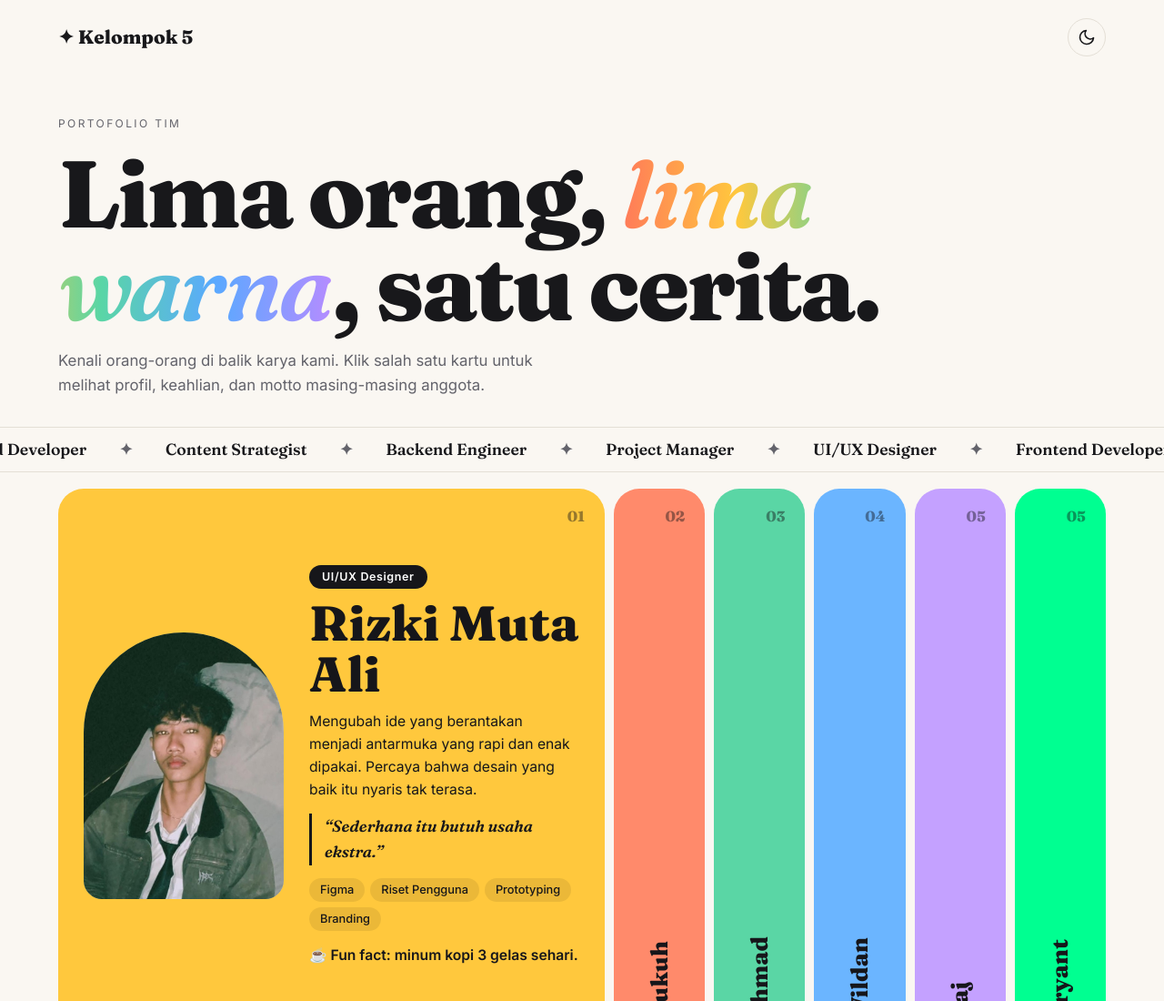
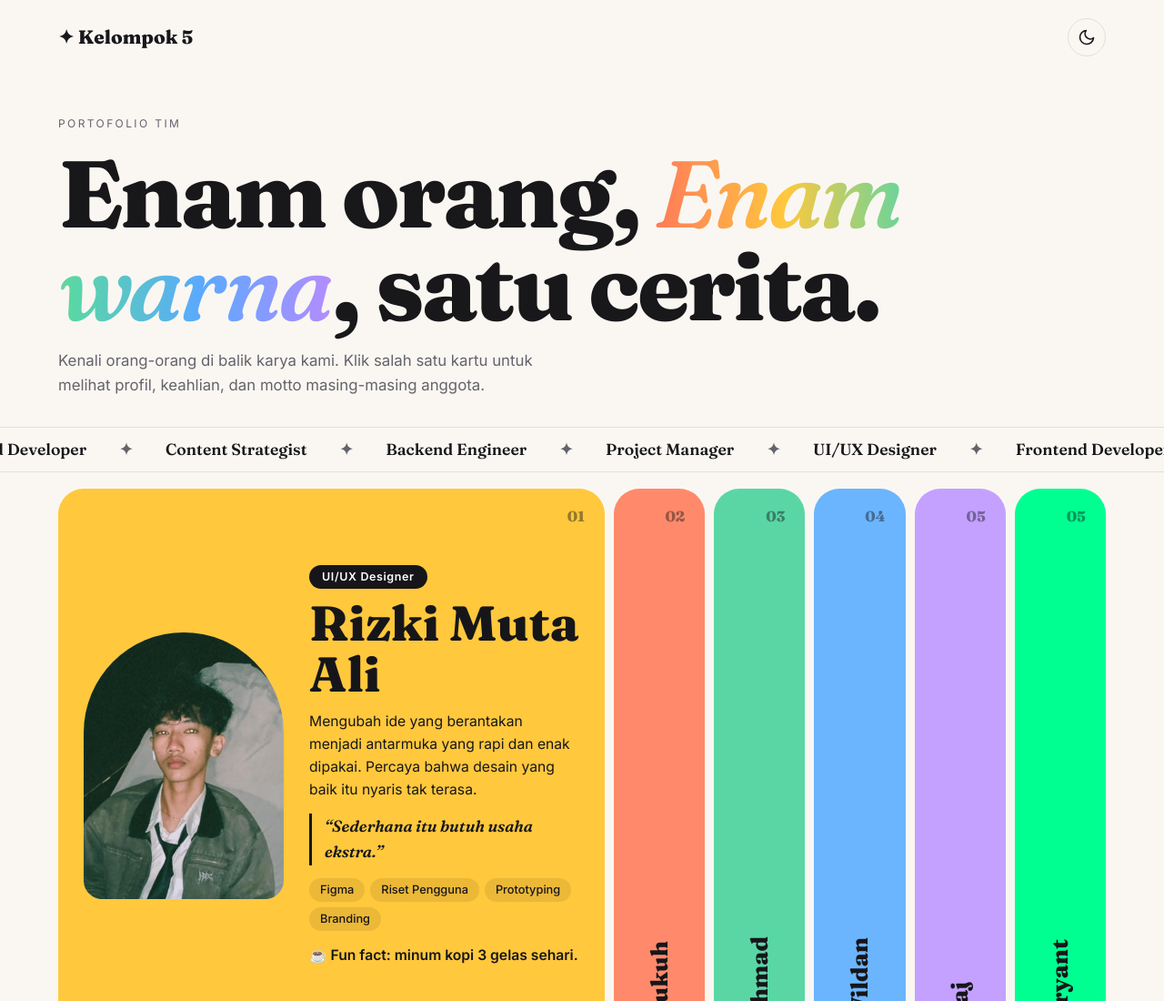
Before and after one commit to hihuucuyy/Kelompok-5, a plain HTML site: page kelompok 5.html in a window 1280 px wide. Shown: the top 1100 px of the page at 91% size. Drawn offline with Linux system fonts and the light colour scheme.

Commit message:
update teks

```diff
--- a/kelompok 5.html
+++ b/kelompok 5.html
@@ -495,7 +495,7 @@
   <!-- ================= HERO ================= -->
   <header class="hero">
     <small>Portofolio Tim</small>
-    <h1>Lima orang, <em>lima warna</em>, satu cerita.</h1>
+    <h1>Enam orang, <em>Enam warna</em>, satu cerita.</h1>
     <p>
       Kenali orang-orang di balik karya kami. Klik salah satu kartu untuk
       melihat profil, keahlian, dan motto masing-masing anggota.
```
